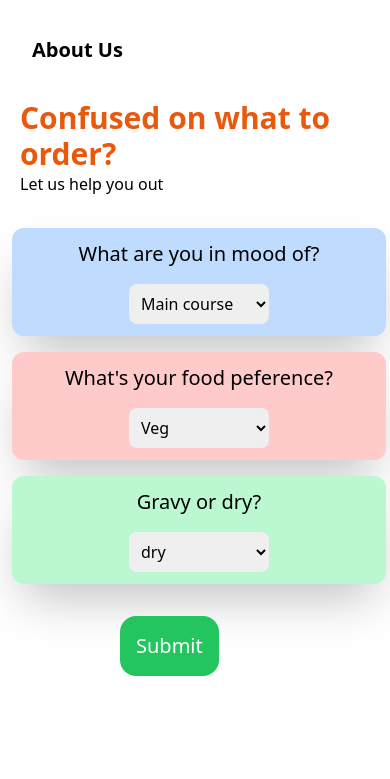
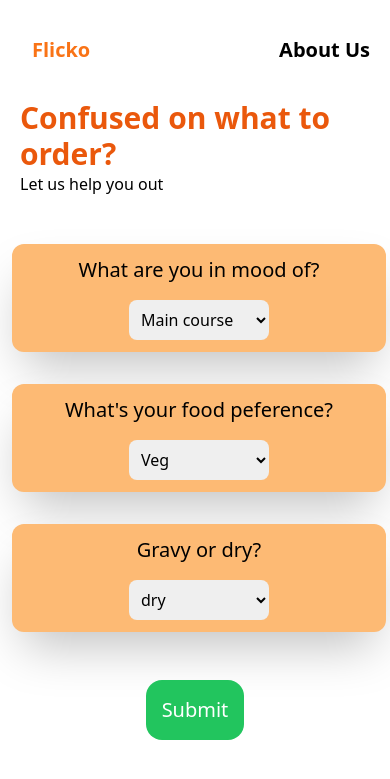
Before and after one commit to gouravengineer/flask-recomendation, a Flask app: page / in a window 390 px wide. Shown: the top 779 px of the page. Run offline with Flask 3, Linux system fonts and the light colour scheme; some libraries are stand-ins or nearby versions.

Commit message:
Updated the home page

```diff
--- a/food_recommendation/templates/home.html
+++ b/food_recommendation/templates/home.html
@@ -19,24 +19,15 @@
         class="slideshow-container bg-emerald-200 h-screen hidden sm:block sm:w-2/3"
       >
         <div class="mySlides fade h-screen w-full">
-          <img
-            src="/static/Image/slide1.jpg"
-            class="h-screen w-full"
-          />
+          <img src="/static/Image/slide1.jpg" class="h-screen w-full" />
         </div>
 
         <div class="mySlides fade h-full w-full">
-          <img
-            src="/static/Image/slide2.jpg"
-            class="h-screen w-full"
-          />
+          <img src="/static/Image/slide2.jpg" class="h-screen w-full" />
         </div>
 
         <div class="mySlides fade h-screen w-full">
-          <img
-            src="/static/Image/slide3.jpg"
-            class="h-screen w-full"
-          />
+          <img src="/static/Image/slide3.jpg" class="h-screen w-full" />
         </div>
       </div>
       <div>
@@ -46,17 +37,17 @@
       </div>
       <div class="flex flex-col relative w-full sm:w-1/3">
         <div
-          class="flex justify-between text-black mt-4 ml-3 p-2 font-bold text-xl">
-
+          class="flex justify-between text-black mt-4 ml-3 p-2 font-bold text-xl"
+        >
+          <p class="p-3 text-orange-500 font-bold">Flicko</p>
           <button
-            class="p-3 rounded-2xl hover:scale-110 hover:bg-black hover:text-white" >
+            class="p-3 rounded-2xl hover:scale-110 hover:bg-black hover:text-white"
+          >
             <a href="/about">About Us</a>
-           </button>
-
-
+          </button>
         </div>
 
-        <div class="text-black mt-2 p-2 ml-3">
+        <div class="text-black mt-2 p-2 ml-3 mb-4">
           <p class="font-bold text-3xl text-orange-600">
             Confused on what to order?
           </p>
@@ -65,10 +56,10 @@
 
         <form action="/home" method="POST">
           <div
-            class="mt-2 flex flex-col gap-4 lg:gap-8 ml-3 w-full pl-0 p-4 sm:ml-4 sm:w-[90%]"
+            class="mt-2 flex flex-col gap-8 lg:gap-8 ml-3 w-full pl-0 p-4 sm:ml-4 sm:w-[90%]"
           >
             <div
-              class="bg-blue-200 p-3 rounded-xl h-fit flex-col gap-3 text-center shadow-2xl"
+              class="bg-orange-300 p-3 rounded-xl h-fit flex-col gap-3 text-center shadow-2xl"
             >
               <p class="mb-4 text-xl">What are you in mood of?</p>
               <select
@@ -82,7 +73,9 @@
               </select>
             </div>
 
-            <div class="bg-red-200 p-3 rounded-xl h-fit text-center shadow-2xl">
+            <div
+              class="bg-orange-300 p-3 rounded-xl h-fit text-center shadow-2xl"
+            >
               <p class="mb-4 text-xl">What's your food peference?</p>
               <select
                 name="food_type"
@@ -96,7 +89,7 @@
             </div>
 
             <div
-              class="bg-green-200 p-3 rounded-xl h-fit text-center shadow-2xl"
+              class="bg-orange-300 p-3 rounded-xl h-fit text-center shadow-2xl"
             >
               <p class="mb-4 text-xl">Gravy or dry?</p>
               <select
@@ -109,10 +102,10 @@
               </select>
             </div>
           </div>
-          <div class="w-[150px] mx-auto mt-4">
+          <div class="w-[150px] mx-auto mt-8 lg:mt-4 text-center">
             <input
               type="submit"
-              class="bg-green-500 text-white p-4 rounded-2xl text-xl"
+              class="bg-green-500 text-white text-center p-4 rounded-2xl text-xl"
             />
           </div>
         </form>
```
